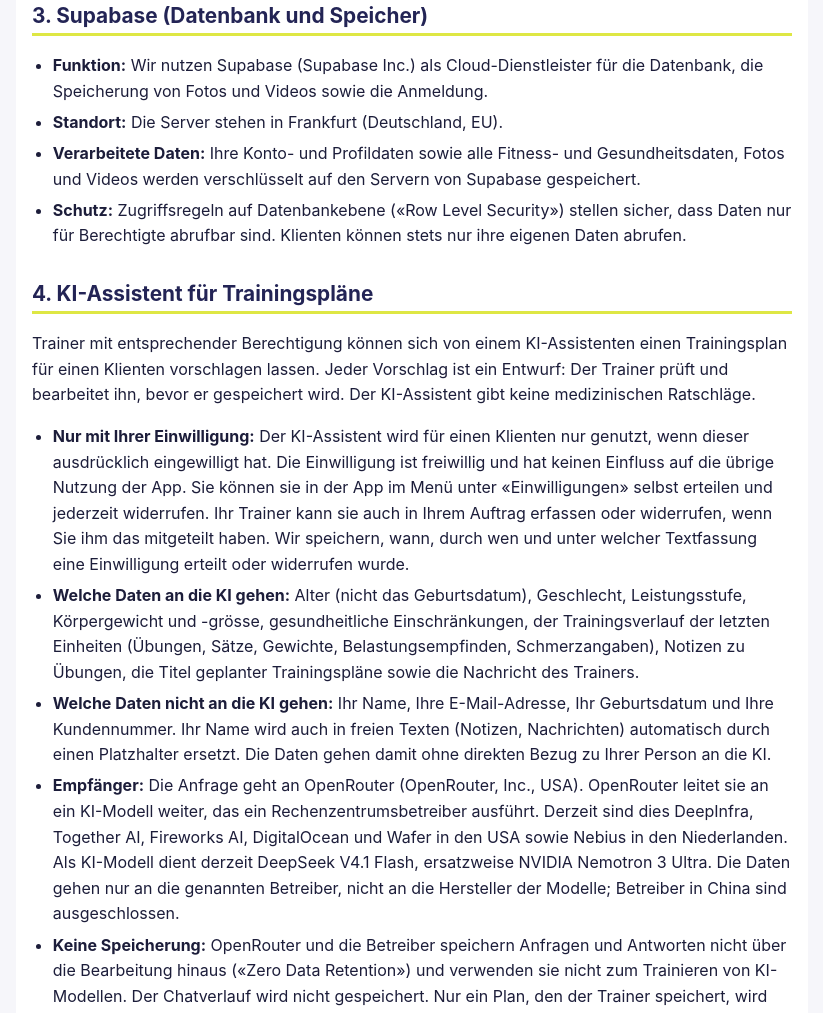
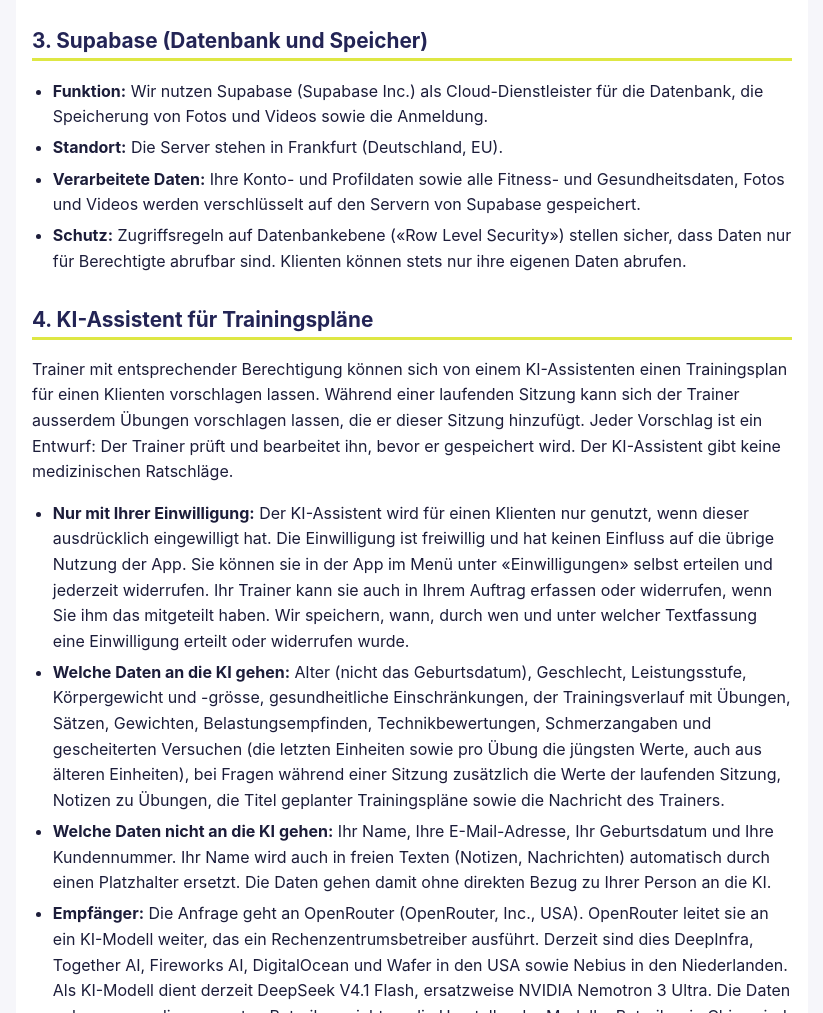
Before and after one commit to veysel-ozdemir/datenschutzrichtlinie, a plain HTML site: page index.html in a window 1280 px wide. Shown: the part 1617-2630 px from the top of the page, without its empty margins (228-1051 px from the left). Drawn offline with Linux system fonts and the light colour scheme.

Commit message:
Update index.html

```diff
--- a/index.html
+++ b/index.html
@@ -44,7 +44,7 @@ E-Mail: info@corposana.ch</p>
 </ul>
 <h3>b) Gesundheits- und Fitnessdaten</h3>
 <ul>
-  <li><strong>Welche Daten:</strong> Geburtsdatum, Geschlecht, Körpergrösse und -gewicht, Leistungsstufe, gesundheitliche Einschränkungen, Trainingseinheiten mit Übungen, Sätzen, Gewichten, Belastungsempfinden und Schmerzangaben, Notizen zu Übungen, Trainingspläne sowie Statistiken.</li>
+  <li><strong>Welche Daten:</strong> Geburtsdatum, Geschlecht, Körpergrösse und -gewicht, Leistungsstufe, gesundheitliche Einschränkungen, Trainingseinheiten mit Übungen, Sätzen, Gewichten, Belastungsempfinden, Technikbewertungen, Schmerzangaben und gescheiterten Versuchen sowie der Angabe, ob ein Trainer anwesend war, Notizen zu Übungen, Trainingspläne sowie Statistiken.</li>
   <li><strong>Zweck:</strong> Der Kernzweck der App: die Steuerung, Erfassung und Auswertung Ihres Trainings. Trainer können auf die Daten ihrer Klienten zugreifen, um das Training zu betreuen und zu planen. Klienten sehen nur ihre eigenen Daten.</li>
 </ul>
 <h3>c) Fotos und Videos von Übungen</h3>
@@ -71,10 +71,10 @@ E-Mail: info@corposana.ch</p>
   <li><strong>Schutz:</strong> Zugriffsregeln auf Datenbankebene («Row Level Security») stellen sicher, dass Daten nur für Berechtigte abrufbar sind. Klienten können stets nur ihre eigenen Daten abrufen.</li>
 </ul>
 <h2>4. KI-Assistent für Trainingspläne</h2>
-<p>Trainer mit entsprechender Berechtigung können sich von einem KI-Assistenten einen Trainingsplan für einen Klienten vorschlagen lassen. Jeder Vorschlag ist ein Entwurf: Der Trainer prüft und bearbeitet ihn, bevor er gespeichert wird. Der KI-Assistent gibt keine medizinischen Ratschläge.</p>
+<p>Trainer mit entsprechender Berechtigung können sich von einem KI-Assistenten einen Trainingsplan für einen Klienten vorschlagen lassen. Während einer laufenden Sitzung kann sich der Trainer ausserdem Übungen vorschlagen lassen, die er dieser Sitzung hinzufügt. Jeder Vorschlag ist ein Entwurf: Der Trainer prüft und bearbeitet ihn, bevor er gespeichert wird. Der KI-Assistent gibt keine medizinischen Ratschläge.</p>
 <ul>
   <li><strong>Nur mit Ihrer Einwilligung:</strong> Der KI-Assistent wird für einen Klienten nur genutzt, wenn dieser ausdrücklich eingewilligt hat. Die Einwilligung ist freiwillig und hat keinen Einfluss auf die übrige Nutzung der App. Sie können sie in der App im Menü unter «Einwilligungen» selbst erteilen und jederzeit widerrufen. Ihr Trainer kann sie auch in Ihrem Auftrag erfassen oder widerrufen, wenn Sie ihm das mitgeteilt haben. Wir speichern, wann, durch wen und unter welcher Textfassung eine Einwilligung erteilt oder widerrufen wurde.</li>
-  <li><strong>Welche Daten an die KI gehen:</strong> Alter (nicht das Geburtsdatum), Geschlecht, Leistungsstufe, Körpergewicht und -grösse, gesundheitliche Einschränkungen, der Trainingsverlauf der letzten Einheiten (Übungen, Sätze, Gewichte, Belastungsempfinden, Schmerzangaben), Notizen zu Übungen, die Titel geplanter Trainingspläne sowie die Nachricht des Trainers.</li>
+  <li><strong>Welche Daten an die KI gehen:</strong> Alter (nicht das Geburtsdatum), Geschlecht, Leistungsstufe, Körpergewicht und -grösse, gesundheitliche Einschränkungen, der Trainingsverlauf mit Übungen, Sätzen, Gewichten, Belastungsempfinden, Technikbewertungen, Schmerzangaben und gescheiterten Versuchen (die letzten Einheiten sowie pro Übung die jüngsten Werte, auch aus älteren Einheiten), bei Fragen während einer Sitzung zusätzlich die Werte der laufenden Sitzung, Notizen zu Übungen, die Titel geplanter Trainingspläne sowie die Nachricht des Trainers.</li>
   <li><strong>Welche Daten nicht an die KI gehen:</strong> Ihr Name, Ihre E-Mail-Adresse, Ihr Geburtsdatum und Ihre Kundennummer. Ihr Name wird auch in freien Texten (Notizen, Nachrichten) automatisch durch einen Platzhalter ersetzt. Die Daten gehen damit ohne direkten Bezug zu Ihrer Person an die KI.</li>
   <li><strong>Empfänger:</strong> Die Anfrage geht an OpenRouter (OpenRouter, Inc., USA). OpenRouter leitet sie an ein KI-Modell weiter, das ein Rechenzentrumsbetreiber ausführt. Derzeit sind dies DeepInfra, Together AI, Fireworks AI, DigitalOcean und Wafer in den USA sowie Nebius in den Niederlanden. Als KI-Modell dient derzeit DeepSeek V4.1 Flash, ersatzweise NVIDIA Nemotron 3 Ultra. Die Daten gehen nur an die genannten Betreiber, nicht an die Hersteller der Modelle; Betreiber in China sind ausgeschlossen.</li>
   <li><strong>Keine Speicherung:</strong> OpenRouter und die Betreiber speichern Anfragen und Antworten nicht über die Bearbeitung hinaus («Zero Data Retention») und verwenden sie nicht zum Trainieren von KI-Modellen. Der Chatverlauf wird nicht gespeichert. Nur ein Plan, den der Trainer speichert, wird wie jeder andere Trainingsplan in Supabase abgelegt. Für die Kostenkontrolle speichern wir pro Anfrage nur technische Angaben (Zeitpunkt, Trainer, Modell, Umfang, Kosten), ohne Inhalte und ohne Bezug zum Klienten.</li>
```
